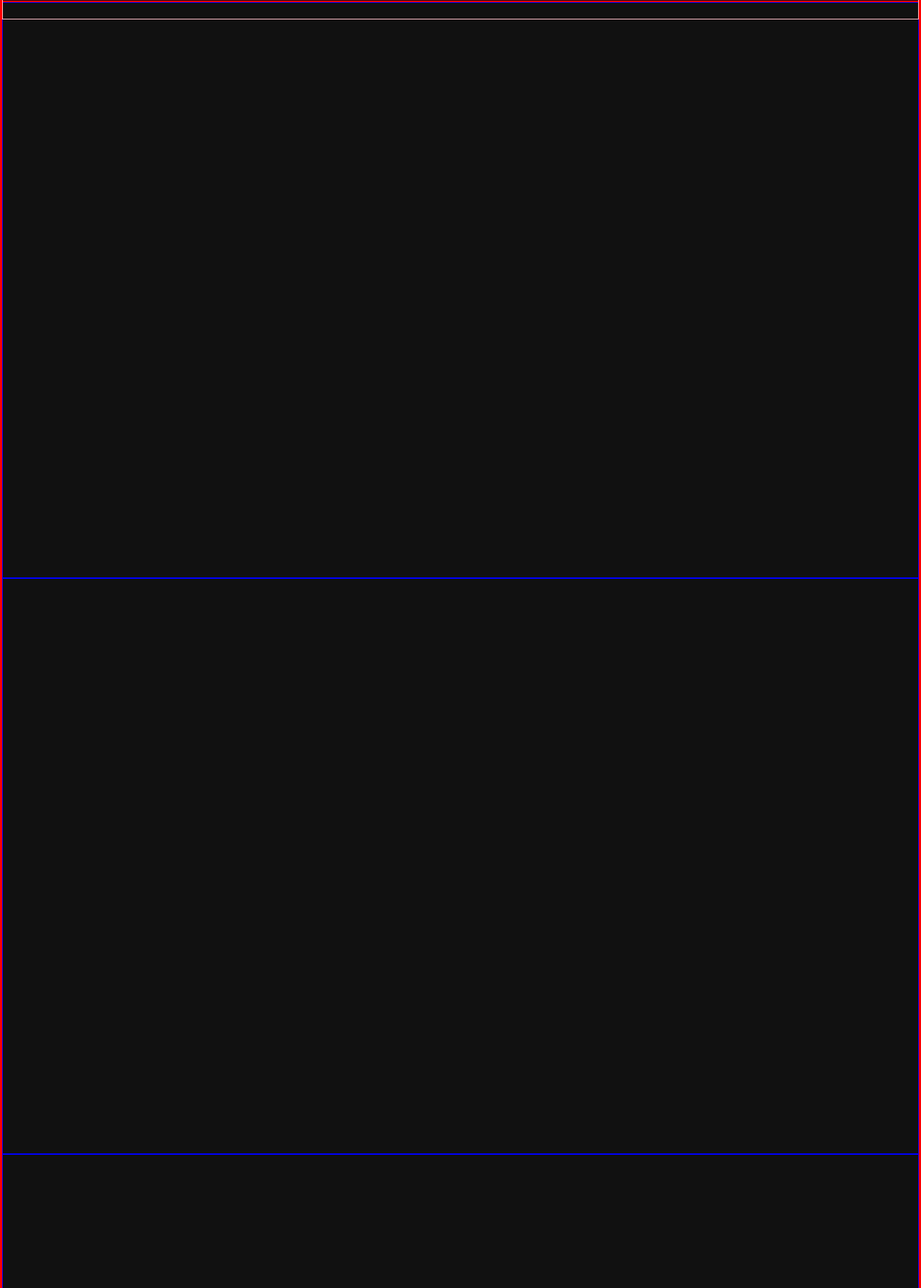
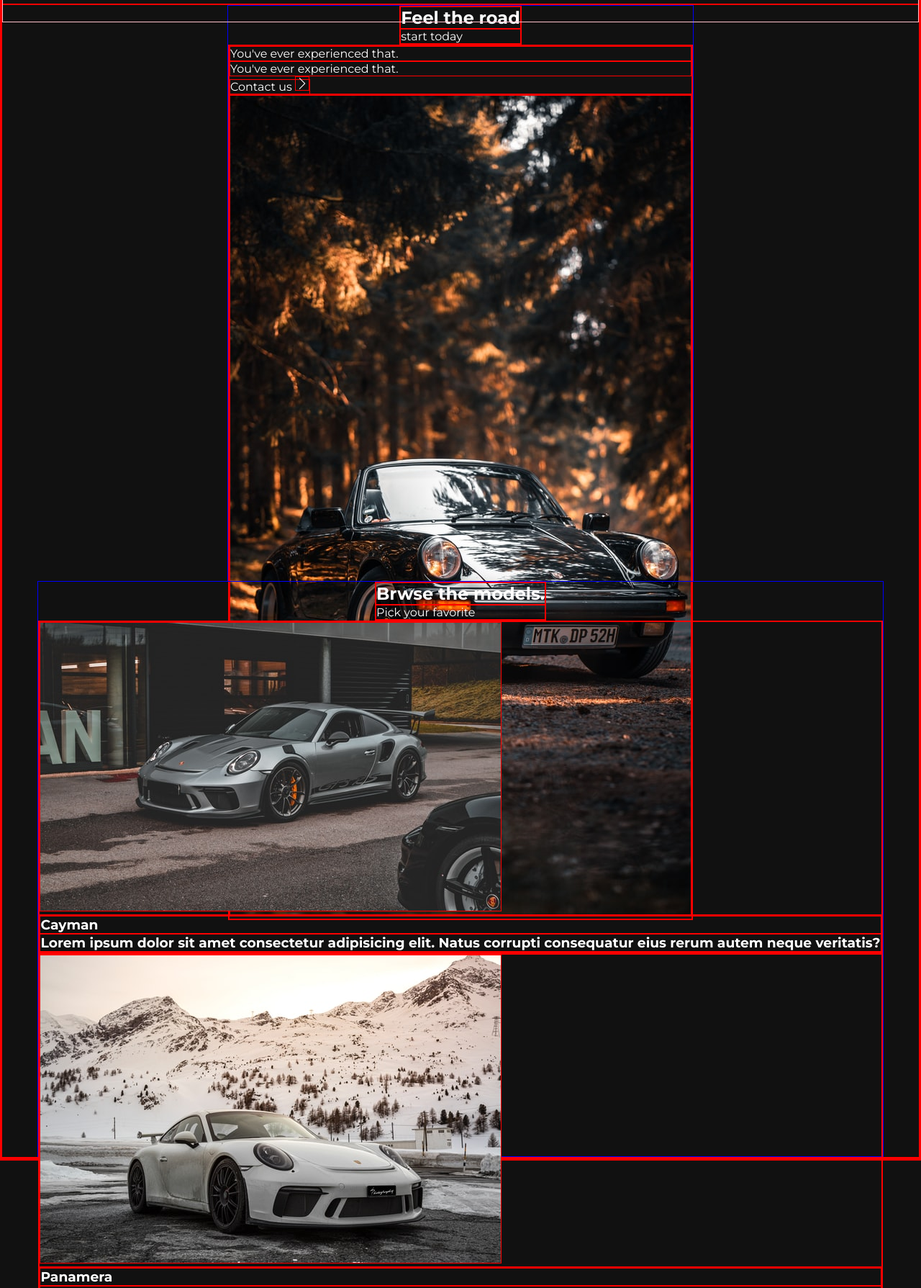
Before and after one commit to Nathan-Simonnet/animation-box, a plain HTML site: page index.html in a window 1280 px wide. Shown: the part 800-2589 px from the top of the page at 72% size. Drawn offline with Linux system fonts and the light colour scheme.

Commit message:
HTML done, basic common CSS done (*, body, a, li,  sr only...)

```diff
--- a/index.html
+++ b/index.html
@@ -15,6 +15,9 @@
 </head>
 
 <body>
+  <div class="custom-cursor">
+    <div class="custom-cursor-dot"></div>
+  </div>
   <div class="home-page-container">
     <header>
       <nav>
@@ -29,7 +32,7 @@
       <h1 id="h1Anim">Placeholder</h1>
       <p>Lorem ipsum dolor sit amet</p>
     </div>
-    <div id="home-page-arrow-down-container">
+    <div id="home-page-arrow-down-container" tabindex="0">
       <svg id="home-page-arrow-down" height="12px" width="12px" version="1.1" id="Capa_1"
         xmlns="http://www.w3.org/2000/svg" xmlns:xlink="http://www.w3.org/1999/xlink" x="0px" y="0px" fill="#f0f0f0"
         viewBox="0 0 512.171 512.171" style="enable-background:new 0 0 512.171 512.171;" xml:space="preserve">
@@ -77,9 +80,55 @@
   </div>
 
   <main>
-    <section></section>
-    <section></section>
-    <section></section>
+    <section class="presentation-section">
+      <div class="presentation-section-titles-container">
+        <h2>Feel the road</h2>
+        <p>start today</p>
+      </div>
+      <div class="presentation-section-content">
+        <div class="presentation-section-content-article-container">
+          <p>You've ever experienced that.</p>
+          <p>You've ever experienced that.</p>
+          <a href="#">Contact us <svg width="20px" height="20px" fill="#f1f1f1" height="512" viewBox="0 0 32 32" width="512" xmlns="http://www.w3.org/2000/svg"><g id="Layer_20" data-name="Layer 20"><path d="m23.21 16.71-13 13a1 1 0 0 1 -1.42 0 1 1 0 0 1 0-1.42l12.3-12.29-12.3-12.29a1 1 0 0 1 1.42-1.42l13 13a1 1 0 0 1 0 1.42z"/></g></svg></a>
+        </div>
+        <div class="presentation-section-content-image-container">
+          <img src="./ressources/vertical-porsche.jpg" alt="black porsche">
+        </div>
+      </div>
+    </section>
+    <section class="models-section">
+      <div class="models-section-titles-container">
+        <h2>Brwse the models.</h2>
+        <p>Pick your favorite</p>
+      </div>
+      <div class="model-container">
+        <div class="model-image-container">
+          <img src="./ressources/side-1.jpg" alt="">
+        </div>
+        <div class="model-description-container">
+          <h3 class="model-name">Cayman</h3>
+          <h3 class="model-description">Lorem ipsum dolor sit amet consectetur adipisicing elit. Natus corrupti consequatur eius rerum autem neque veritatis?</h3>
+        </div>
+      </div>
+      <div class="model-container">
+        <div class="model-image-container">
+          <img src="./ressources/side-2.jpg" alt="grey Porshe Panamera">
+        </div>
+        <div class="model-description-container">
+          <h3 class="model-name">Panamera</h3>
+          <h3 class="model-description">Lorem ipsum dolor sit amet consectetur adipisicing elit. Natus corrupti consequatur eius rerum autem neque veritatis?</h3>
+        </div>
+      </div>
+      <div class="model-container">
+        <div class="model-image-container">
+          <img src="./ressources/side-3.jpg" alt="3 911 aligned">
+        </div>
+        <div class="model-description-container">
+          <h3 class="model-name">The 911</h3>
+          <h3 class="model-description">Lorem ipsum dolor sit amet consectetur adipisicing elit. Natus corrupti consequatur eius rerum autem neque veritatis?</h3>
+        </div>
+      </div>
+    </section>
   </main>
 
   <footer></footer>
--- a/style.css
+++ b/style.css
@@ -100,13 +100,19 @@ li {
     border-radius:50%;
     background:#8080802b;
 
+    cursor: pointer;
   }
-
+  #home-page-arrow-down-container:hover, #home-page-arrow-down-container:focus {
+    transform: translate(-50%, -50%) scale(1.1);
+  }
 }
 
-
-
-main {}
+main {
+ display:flex;
+ flex-direction:column;
+ justify-content:start;
+ align-items:center;
+}
 
 section {
   height: 100vh;
```
